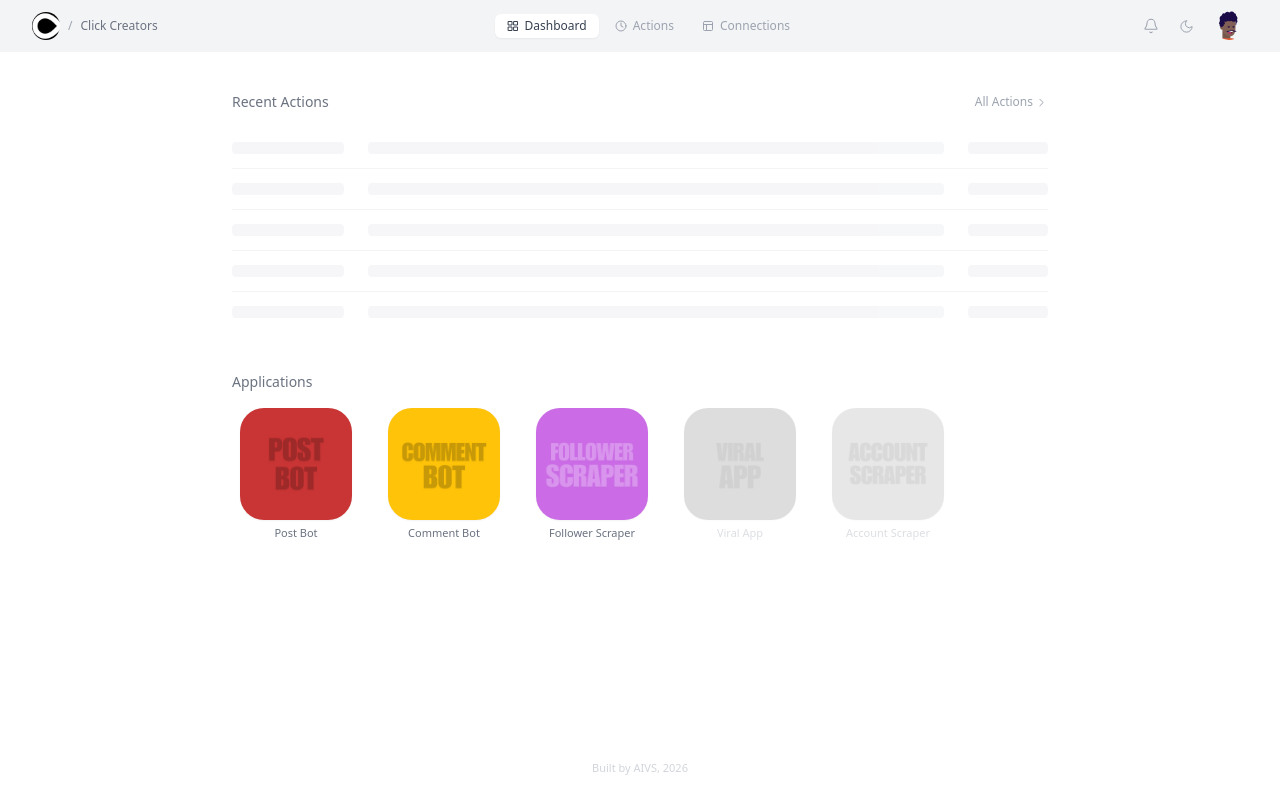
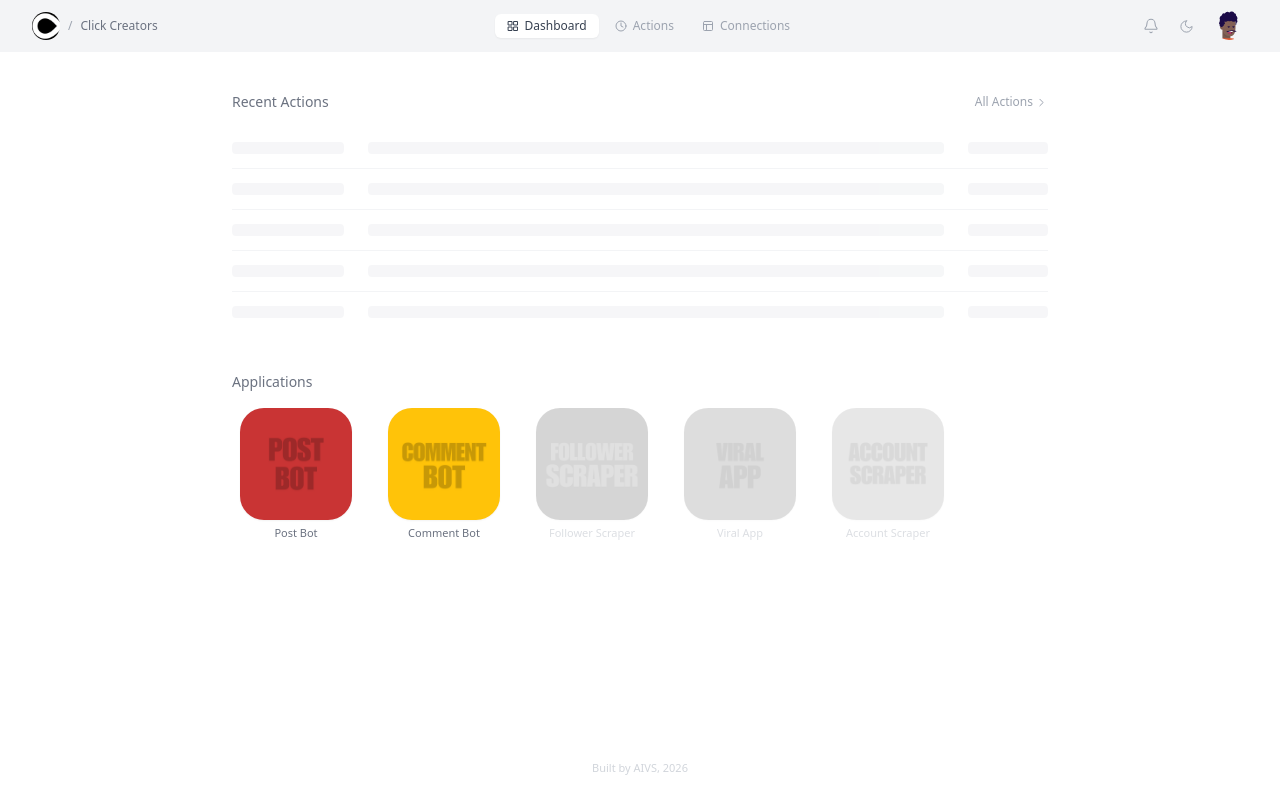
Before and after one commit to AI-Venture-Studio/Click-Creators-Dashboard, a Next.js app: page / in a window 1280 px wide. Built offline with nearby package versions, Linux system fonts and the light colour scheme.

Commit message:
feat: Disable Follower Scraper app in Applications section

```diff
--- a/app/page.tsx
+++ b/app/page.tsx
@@ -94,7 +94,7 @@ function AppIcon({
 const apps = [
   { id: "post-bot",        iconSrc: "/post-bot-icon.png",        name: "Post Bot",        href: "/post-bot",        disabled: false },
   { id: "comment-bot",     iconSrc: "/comment-bot-icon.png",     name: "Comment Bot",     href: "/comment-bot",     disabled: false },
-  { id: "follower-scraper", iconSrc: "/follower-scraper-icon.png", name: "Follower Scraper", href: "/follower-scraper", disabled: false },
+  { id: "follower-scraper", iconSrc: "/follower-scraper-icon.png", name: "Follower Scraper", href: "/follower-scraper", disabled: true },
   { id: "viral-app",       iconSrc: "/viral-app-icon.png",       name: "Viral App",       href: "/viral-app",       disabled: true  },
   { id: "account-scraper", iconSrc: "/account-scraper-icon.png", name: "Account Scraper", href: "/account-scraper", disabled: true  },
 ];
```
